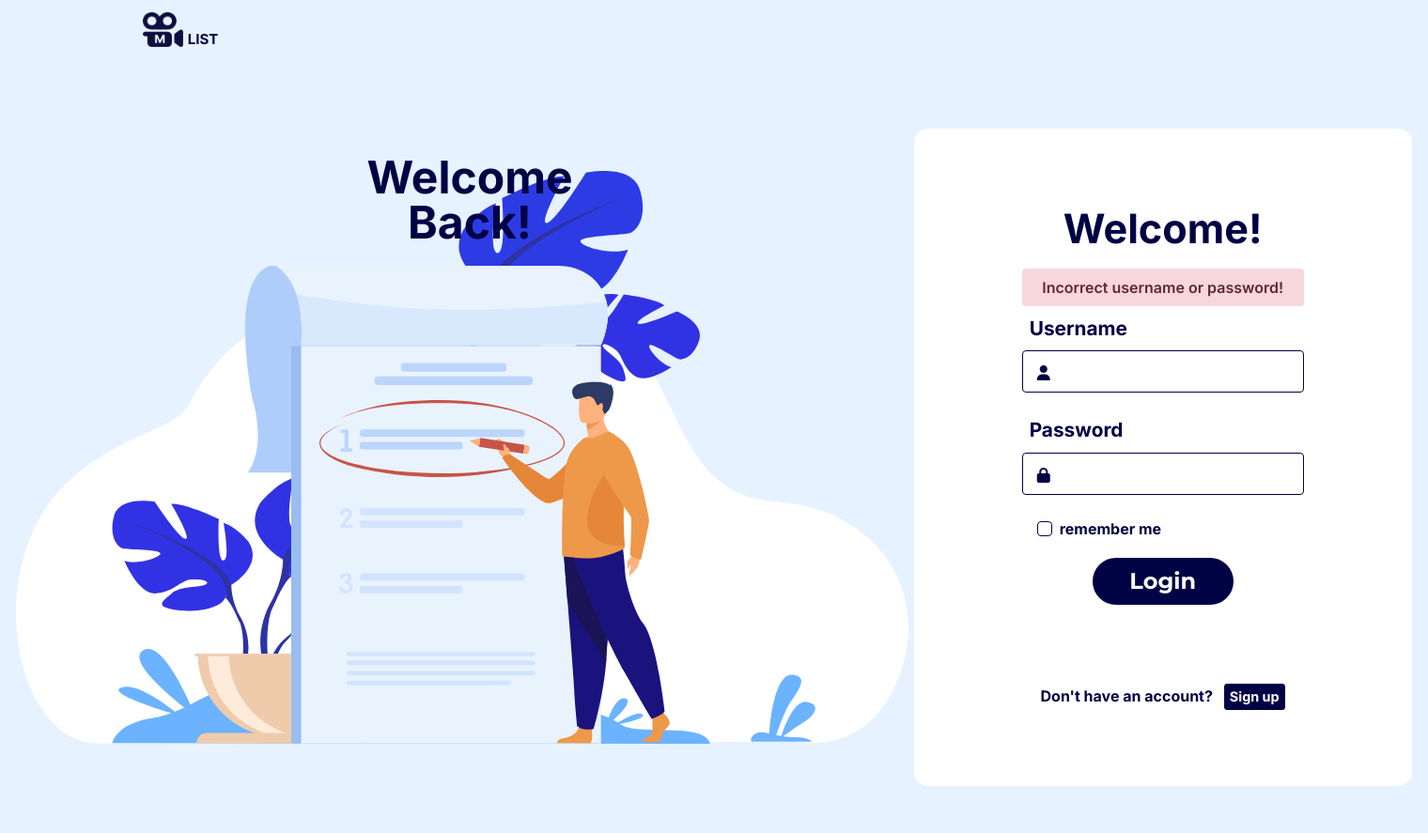
After one commit to Deku0202/M-list, a Flask app: template templates/login-wrong.html in a window 1520 px wide. The commit adds this page. Shown: the whole page at 94% size. Run offline with Flask 2, Linux system fonts and the light colour scheme; the template is opened without the code that fills it, so the values that code supplies are empty; some libraries are stand-ins or nearby versions.

Commit message:
incorrect username or password stage

```diff
--- a/app.py
+++ b/app.py
@@ -45,6 +45,7 @@ def signup():
     """Register user"""
 
     if request.method == "POST":
+
         username = request.form.get("username")
         password = request.form.get("password")
         names = db.execute("SELECT username FROM users WHERE username = ?", username)
@@ -85,20 +86,19 @@ def login():
     # User reached route via POST (as by submitting a form via POST)
     if request.method == "POST":
 
-        # Ensure username was submitted
-        if not request.form.get("username"):
-            return apology("must provide username", 403)
+        username = request.form.get("username")
+        password = request.form.get("password")
 
-        # Ensure password was submitted
-        elif not request.form.get("password"):
-            return apology("must provide password", 403)
+        # Ensure username and password was submitted
+        if not username or not password:
+            return render_template("signup.html")
 
         # Query database for username
-        rows = db.execute("SELECT * FROM users WHERE username = ?", request.form.get("username"))
+        rows = db.execute("SELECT * FROM users WHERE username = ?", username)
 
         # Ensure username exists and password is correct
-        if len(rows) != 1 or not check_password_hash(rows[0]["hash"], request.form.get("password")):
-            return apology("invalid username and/or password", 403)
+        if len(rows) != 1 or not check_password_hash(rows[0]["hash"], password):
+            return render_template("login-wrong.html")
 
         # Remember which user has logged in
         session["user_id"] = rows[0]["id"]
--- a/static/style.css
+++ b/static/style.css
@@ -11,6 +11,14 @@
 body
 {
     background-color: #E6F2FF;
+}
+
+.wrong-box, .wrong-box span
+{
+    background-color: #F7D7DC;
+    color: #602730;
+    font-weight: normal;
+    border-radius: 4px;
 }
 
 .logo
--- /dev/null
+++ b/templates/login-wrong.html
@@ -0,0 +1,7 @@
+{% extends "login.html" %}
+
+{% block incorrect %}
+<div class="w-100 p-2 wrong-box">
+    <span>Incorrect username or password!</span>
+</div>
+{% endblock %}
--- a/templates/login.html
+++ b/templates/login.html
@@ -15,8 +15,10 @@
         <div class="d-lg-flex h-lg-8 align-items-lg-end">
             <div class="box d-lg-flex justify-content-lg-evenly align-items-lg-center flex-lg-column">
                 <div class="inner-box">
-                    <form action="/login" method="">
+                    <form action="/login" method="post">
                         <h1 class="login-head mb-lg-3">Welcome!</h1>
+
+                        {% block incorrect %}{% endblock %}
 
                         <div class="mb-lg-3 w-100">
                             <label class="float-lg-start m-2 fs-lg-lab" for="username">
@@ -53,12 +55,11 @@
                 </div>
                 <div>
                     <div>
-                        <form action="signup">
-                            <label for="">Don't have an account?</label>
-                            <button type="submit" class="foot-btn">Sign up</button>
+                        <form action="/signup" method="get">
+                            <label class="me-2" for="signup">Don't have an account?</label>
+                            <button type="submit" class="foot-btn" name="signup">Sign up</button>
                         </form>
                     </div>
-
                 </div>
             </div>
         </div>
```
